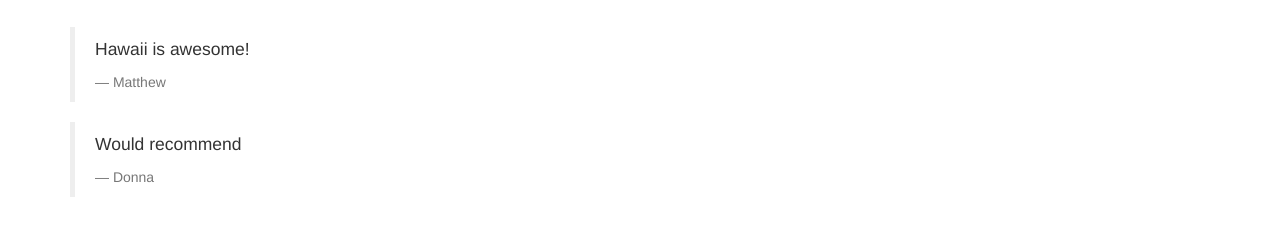
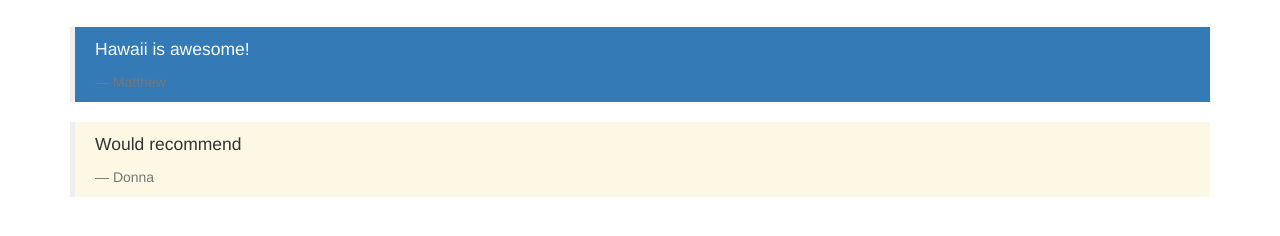
Before and after one commit to ejordan1/vacation, a plain HTML site: page index.html in a window 1280 px wide. Shown: the part 218-454 px from the top of the page. Drawn offline with Linux system fonts and the light colour scheme.

Commit message:
add colors to blockquotes

```diff
--- a/index.html
+++ b/index.html
@@ -11,11 +11,11 @@
         <h1>Hawaii</h1>
         Snorkel, hike, and surf in Hawaii
       </div>
-      <blockquote>
+      <blockquote class="bg-primary">
         <p>Hawaii is awesome!<p>
         <footer>Matthew</footer>
       </blockquote>
-      <blockquote>
+      <blockquote class="bg-warning">
         <p>Would recommend<p>
         <footer>Donna</footer>
       </blockquote>
```
